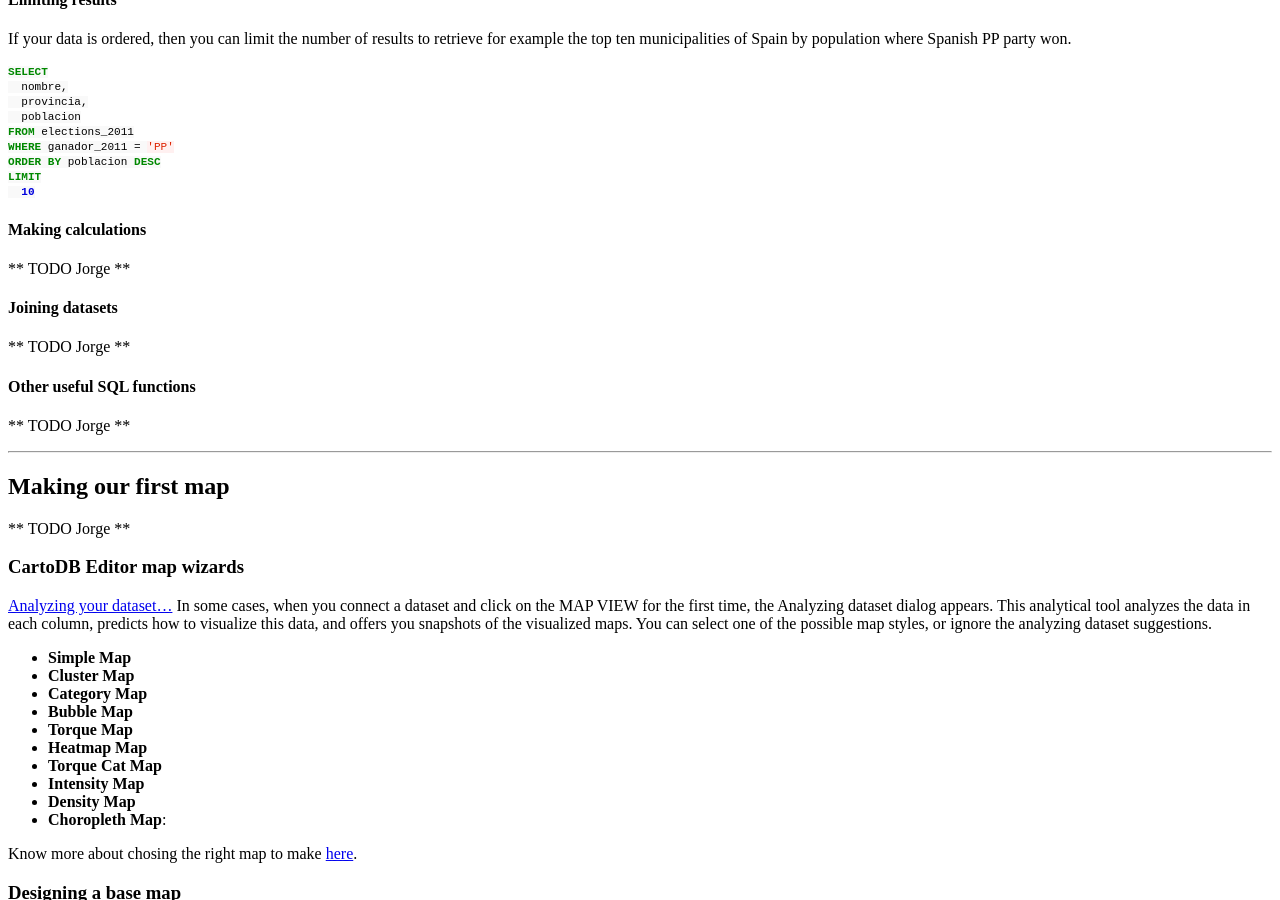
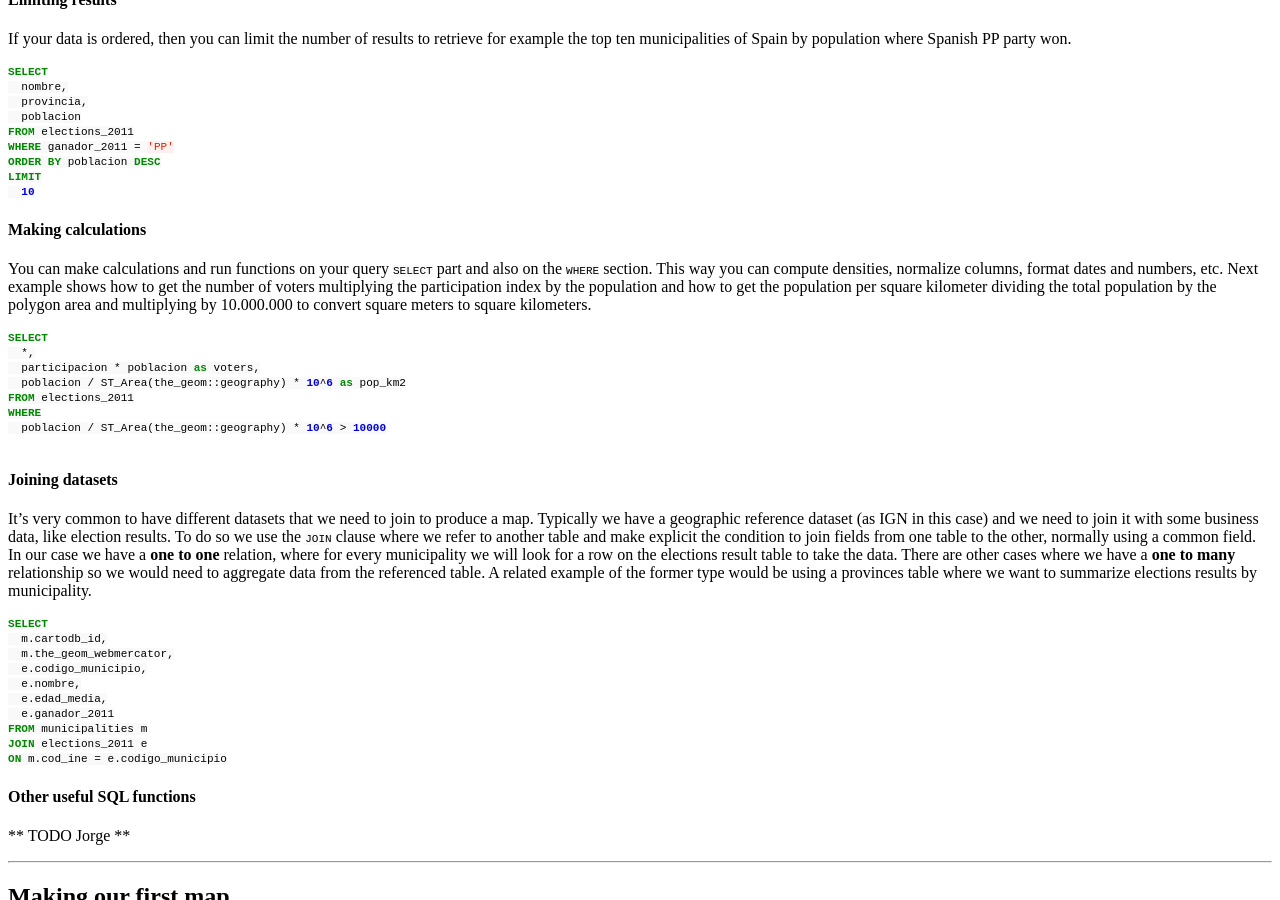
Before and after one commit to CartoDB/training, a Jekyll site: the page built from _posts/2016-06-01-elections-workshop.md, in a window 1280 px wide and 900 px high, scrolled down 5351 px. Built offline with Jekyll 4.4.1, drawn with Linux system fonts in a browser that asks for light colours; a style sheet for code colours, icons or effects is not loaded.

Commit message:
working on sql

````diff
--- a/_posts/2016-06-01-elections-workshop.md
+++ b/_posts/2016-06-01-elections-workshop.md
@@ -266,11 +266,35 @@ LIMIT
 
 #### Making calculations
 
-** TODO Jorge **
+You can make calculations and run functions on your query `SELECT` part and also on the `WHERE` section. This way you can compute densities, normalize columns, format dates and numbers, etc. Next example shows how to get the number of voters multiplying the participation index by the population and how to get the population per square kilometer dividing the total population by the polygon area and multiplying by 10.000.000 to convert square meters to square kilometers.
+
+```sql
+SELECT
+  *,
+  participacion * poblacion as voters,
+  poblacion / ST_Area(the_geom::geography) * 10^6 as pop_km2
+FROM elections_2011
+WHERE
+  poblacion / ST_Area(the_geom::geography) * 10^6 > 10000
+
+```
 
 #### Joining datasets
 
-** TODO Jorge **
+It's very common to have different datasets that we need to join to produce a map. Typically we have a geographic reference dataset (as IGN in this case) and we need to join it with some business data, like election results. To do so we use the `JOIN` clause where we refer to another table and make explicit the condition to join fields from one table to the other, normally using a common field. In our case we have a **one to one** relation, where for every municipality we will look for a row on the elections result table to take the data. There are other cases where we have a **one to many** relationship so we would need to aggregate data from the referenced table. A related example of the former type would be using a provinces table where we want to summarize elections results by municipality.
+
+```sql
+SELECT
+  m.cartodb_id,
+  m.the_geom_webmercator,
+  e.codigo_municipio,
+  e.nombre,
+  e.edad_media,
+  e.ganador_2011
+FROM municipalities m
+JOIN elections_2011 e
+ON m.cod_ine = e.codigo_municipio
+```
 
 #### Other useful SQL functions
 
````
